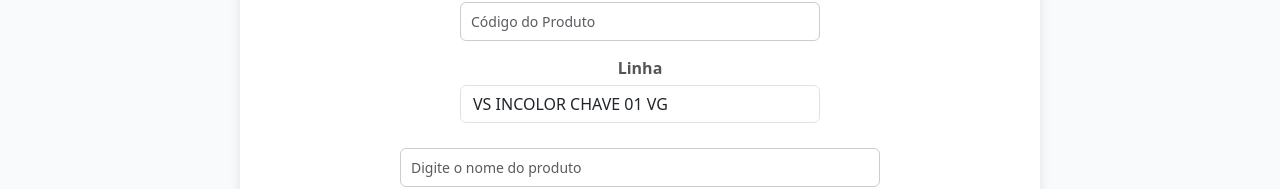
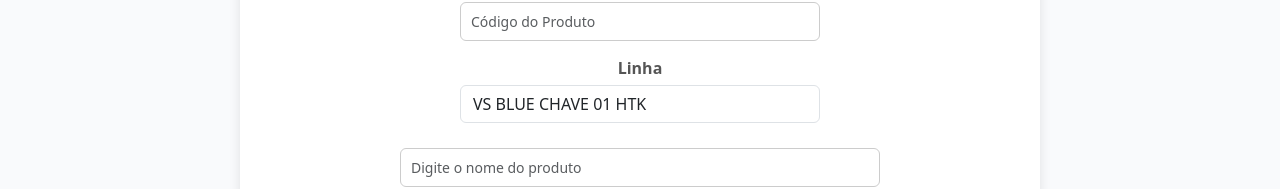
Before and after one commit to RenanSanti/front-systemWebReal, a React (Vite) app: page /produto in a window 1280 px wide. Shown: the part 434-623 px from the top of the page. Built offline with nearby package versions, Linux system fonts and the light colour scheme; no server answers.

Commit message:
ajuste select de linha

```diff
--- a/src/App.jsx
+++ b/src/App.jsx
@@ -28,7 +28,7 @@ function App() {
     //material: "RESINA",
     tipoLente:"VISAO SIMPLES",
     tipoMaterial: "RESINA",
-    linha: "VS AR CHAVE 01",
+    linha: "",
     grauEsferico: "-000",
     grauCilindrico: "-000",
     quantidade: "",
@@ -152,7 +152,7 @@ function App() {
         nome: "",
         tipoLente: "VISAO SIMPLES",
         tipoMaterial: "RESINA",
-        linha: "VS BLUE CHAVE 01 HTK",
+        linha: "",
         grauEsferico: "-000",
         grauCilindrico: "-000",
         quantidade: "",
--- a/src/componente/Produto.jsx
+++ b/src/componente/Produto.jsx
@@ -56,7 +56,7 @@ function Produto({ botao, produtoSelecionado, atualizarProdutoSelecionado, cadas
               id="linha"
                 name="linha"
                 className="form-control"
-                value={produtoSelecionado.linha || ""}
+                value={produtoSelecionado.linha || "VS BLUE CHAVE 01 HTK"}
                 onChange={atualizarProdutoSelecionado}
 
             >
```
